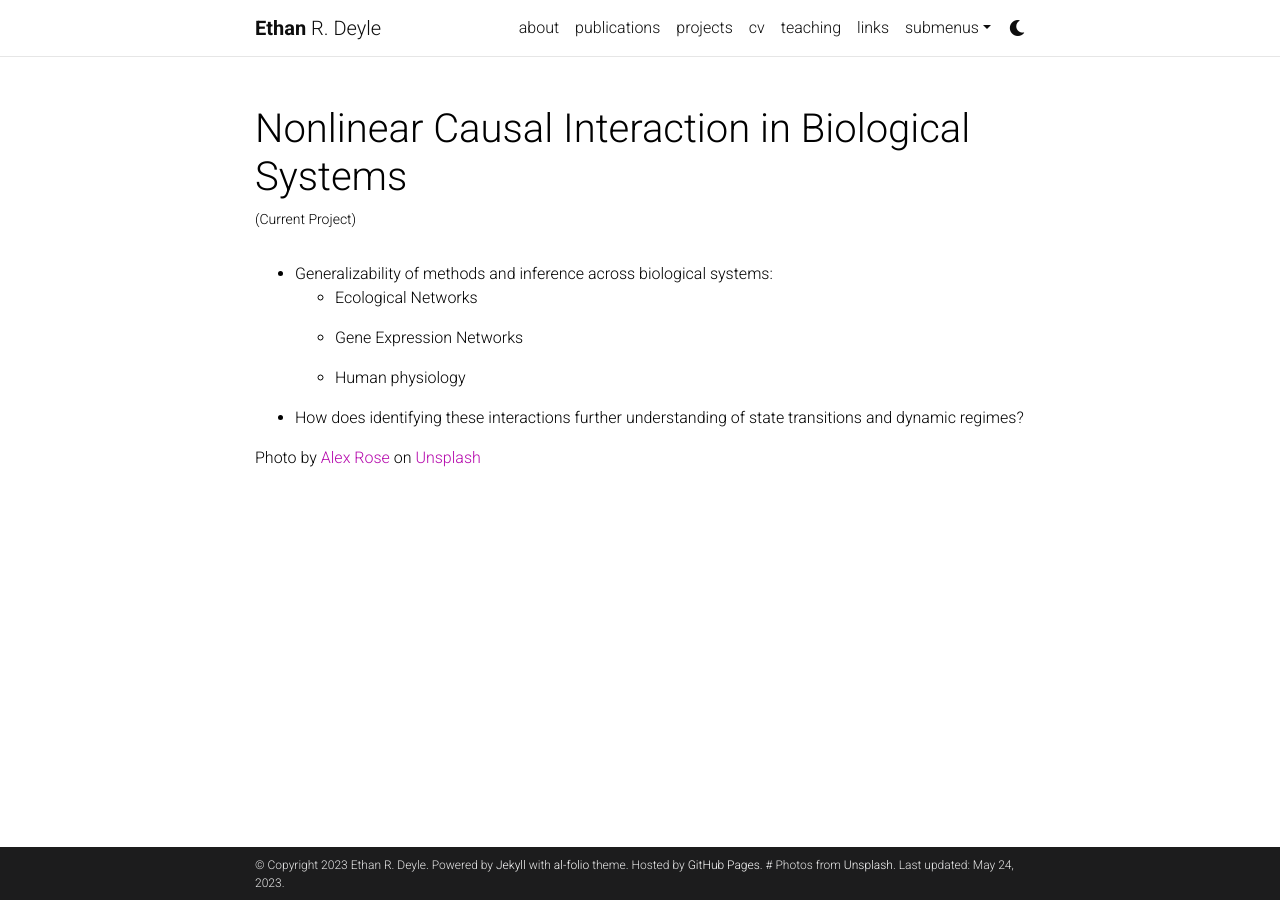
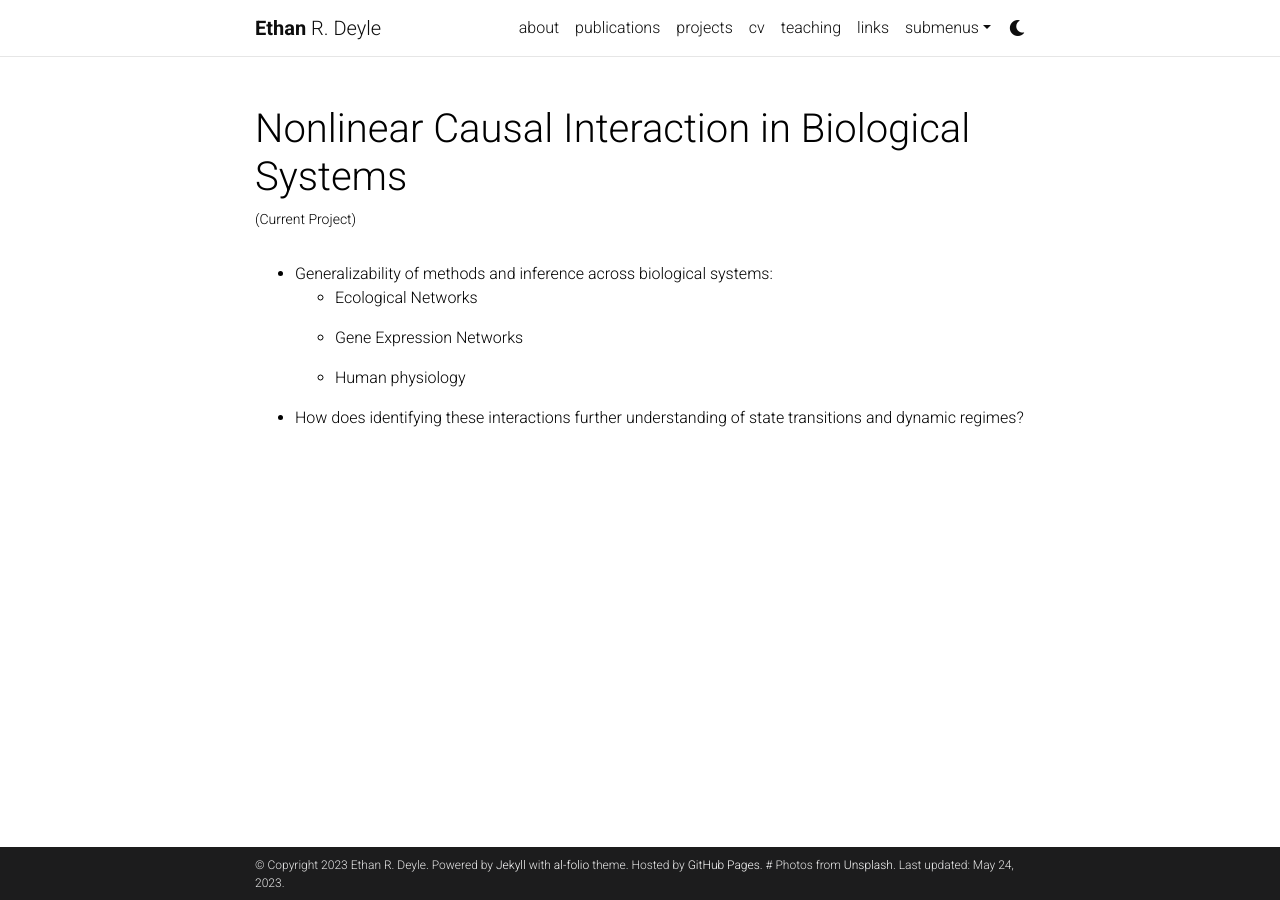
Before and after one commit to nonlinearnature/nonlinearnature.github.io, a Jekyll site: the page built from _projects/3_project.md, in a window 1280 px wide. Built offline with Jekyll 4.4.1, drawn with Linux system fonts in a browser that asks for light colours; comment, search, counter and statistics services are not loaded; a style sheet for code colours, icons or effects is not loaded.

Commit message:
Update 3_project.md

```diff
--- a/_projects/3_project.md
+++ b/_projects/3_project.md
@@ -2,7 +2,7 @@
 layout: page
 title: Nonlinear Causal Interaction in Biological Systems
 description: (Current Project)
-img: assets/img/alex-rose-forage-unsplash.jpg
+img: assets/img/abstract-physiological-interaction-web-motif.jpg
 #redirect: https://unsplash.com
 importance: 3
 category: Ongoing
@@ -16,5 +16,3 @@
     * Human physiology
 
 - How does identifying these interactions further understanding of state transitions and dynamic regimes?
-
-Photo by <a href="https://unsplash.com/@alexrose?utm_source=unsplash&utm_medium=referral&utm_content=creditCopyText">Alex Rose</a> on <a href="https://unsplash.com/?utm_source=unsplash&utm_medium=referral&utm_content=creditCopyText">Unsplash</a>
```
